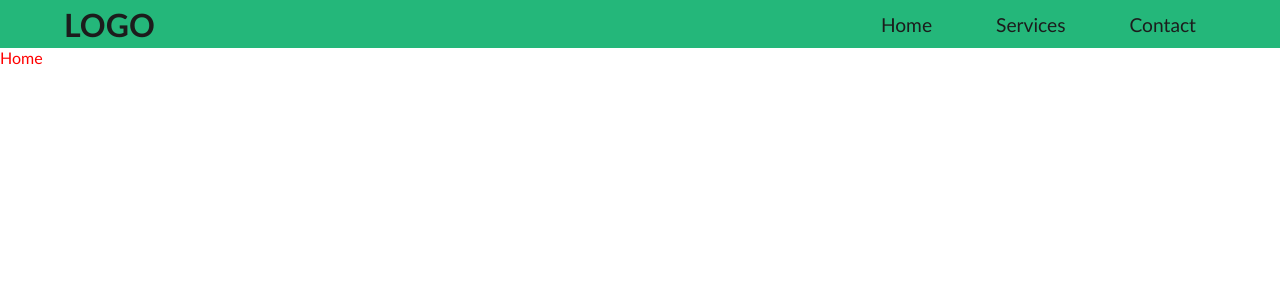
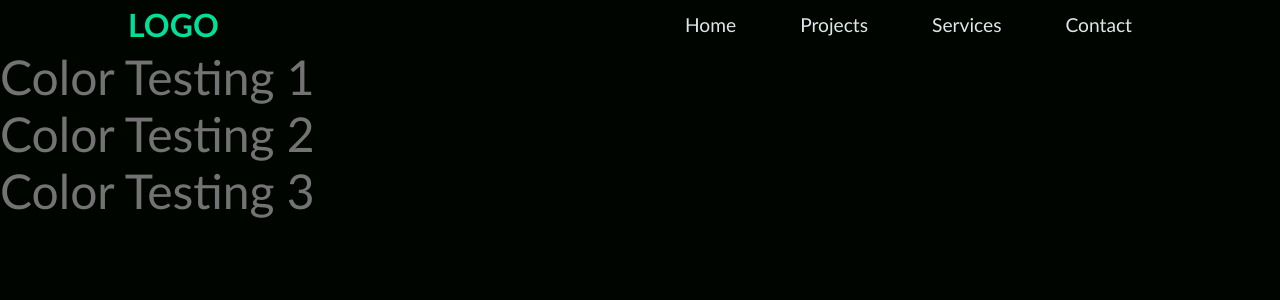
Before and after one commit to RowDev727/MySite, a React (Vite) app in the folder frontend/: page / in a window 1280 px wide. Shown: the top 300 px of the page. Built offline with nearby package versions, Linux system fonts and the light colour scheme.

Commit message:
Color Pallet Selected

```diff
--- a/frontend/src/components/app/App.jsx
+++ b/frontend/src/components/app/App.jsx
@@ -19,6 +19,7 @@ function App() {
       <Routes>
         <Route path='/' element={<Home/>}></Route>
         <Route path='/home' element={<Home/>}></Route>
+        <Route path='/projects' element={<Home/>}></Route>
         <Route path='/services' element={<Home/>}></Route>
         <Route path='/contact' element={<Home/>}></Route>
       </Routes>
--- a/frontend/src/components/app/App.module.css
+++ b/frontend/src/components/app/App.module.css
@@ -1,3 +1,3 @@
 .appContainer {
-    color: red;
+    background: var(--color-primary-dark);
 }
--- a/frontend/src/components/main/Main.css
+++ b/frontend/src/components/main/Main.css
@@ -5,7 +5,12 @@
 }
 
 :root {
-  --container-width-lg: 90%
+  --color-primary-green: hsl(161, 100%, 44%);
+  --color-primary-dark: hsl(120, 100%, 1%);
+  --color-grey-100: hsl(202, 22%, 90%);
+  --color-grey-300: hsl(0, 0%, 45%);
+
+  --container-width-lg: 80%
 }
 
 html {
@@ -13,6 +18,10 @@ html {
   font-family:'Gill Sans', 'Gill Sans MT', Calibri, 'Trebuchet MS', sans-serif;
 }
 
+body {
+  background: var(--color-primary-dark);
+}
+
 .container {
   width: var(--container-width-lg);
   max-width: 1920px;
--- a/frontend/src/components/navbar/Navbar.jsx
+++ b/frontend/src/components/navbar/Navbar.jsx
@@ -18,6 +18,7 @@ const Navbar = () => {
                     )
                 })
             }
+            <li><NavLink className={style.contactBtn} to={'/contact'}>Contact</NavLink></li>
         </ul>
         <FaBars className={style.bars}/>
         </div>
--- a/frontend/src/components/navbar/Navbar.module.css
+++ b/frontend/src/components/navbar/Navbar.module.css
@@ -1,5 +1,4 @@
 nav {
-    background: hsl(155, 67%, 43%);
     height: 3rem;
 }
 
@@ -13,14 +12,14 @@ nav {
 
 h1 {
     grid-column: 1 / 2;
-    color: rgb(28, 28, 28);
+    color: var(--color-primary-green);
     font-size: 2rem;
 }
 
 .navbarLinks {
     grid-column: -2 / -1;
     display: grid;
-    grid-template-columns: repeat(3, 1fr);
+    grid-template-columns: repeat(4, 1fr);
     gap: 1.5rem;
     height: 100%;
     align-items: center;
@@ -38,13 +37,14 @@ h1 {
     display: grid;
     align-items: center;
     padding: 0 20px;
-    color: hsl(0, 0%, 11%);
+    color: var(--color-grey-100);
 }
 
 .navbarLinks li a:hover {
     color: hsl(155, 67%, 43%);
     background: white;
 }
+
 
 .bars {
     font-size: 24px;
--- a/frontend/src/data/navLinks.js
+++ b/frontend/src/data/navLinks.js
@@ -5,11 +5,11 @@ export const navLinks = [
         path: '/home'
     },
     {
+        name: "Projects",
+        path: '/projects'
+    },
+    {
         name: "Services",
         path: '/services'
-    },
-    {
-        name: "Contact",
-        path: 'contact'
     }
 ]
--- a/frontend/src/pages/home/Home.jsx
+++ b/frontend/src/pages/home/Home.jsx
@@ -1,8 +1,12 @@
-import './Home.css'
+import style from './Home.module.css'
 
 const Home = () => {
   return (
-    <div>Home</div>
+    <div className={style.homeContainer}>
+      <p>Color Testing 1</p>
+      <p>Color Testing 2</p>
+      <p>Color Testing 3</p>
+    </div>
   )
 }
 
--- /dev/null
+++ b/frontend/src/pages/home/Home.module.css
@@ -0,0 +1,9 @@
+.homeContainer {
+    color: white;
+}
+
+p {
+    font-weight: 500;
+    font-size: 3rem;
+    color: var(--color-grey-300);
+}
```
Also changed, not shown: frontend/src/pages/home/Home.css (deleted).
